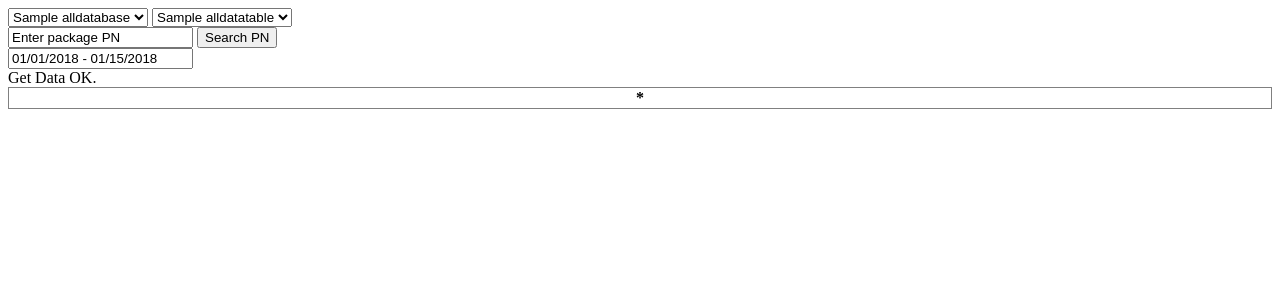
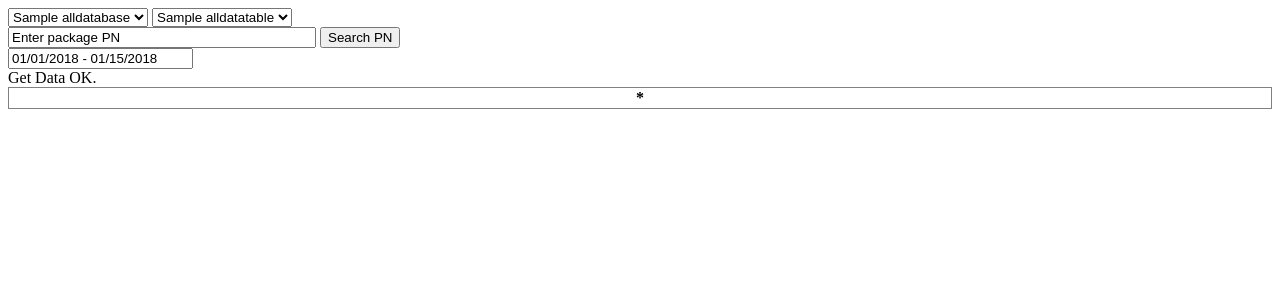
Before and after one commit to dpps5387690/djangoProject, a Django app: template templates/index_Test.html in a window 1280 px wide. Shown: the top 300 px of the page. Run offline with Django 3.2, Linux system fonts and the light colour scheme; the template is opened without the code that fills it: most values are stand-ins (such as "Sample title", 1, 10 or a date in 2020); data that the repository does not hold is empty; some libraries are stand-ins or nearby versions.

Commit message:
change tx_searchPN width auto to 300px

```diff
--- a/templates/index_Test.html
+++ b/templates/index_Test.html
@@ -27,7 +27,7 @@
     <BR>
     <div id="textboxContainer">
     </div>
-    <input type="text" id="tx_searchPN" value="Enter package PN">
+    <input type="text" id="tx_searchPN" value="Enter package PN" maxlength="30" style="width:300px;">
     <button id="bt_searchPN">Search PN</button>
 
     <table border="1px" width="100%" style="border-collapse: collapse;" name="TableShow" id="TableShow"
```
